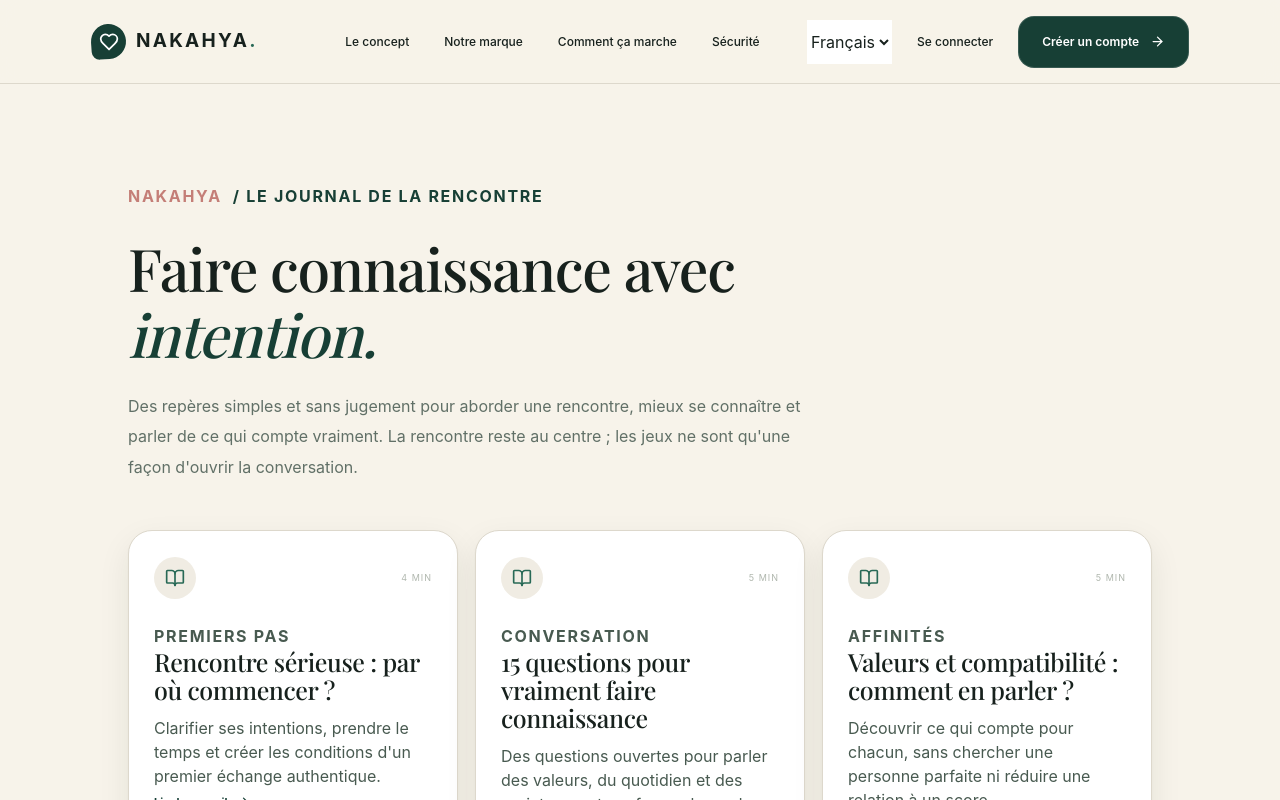
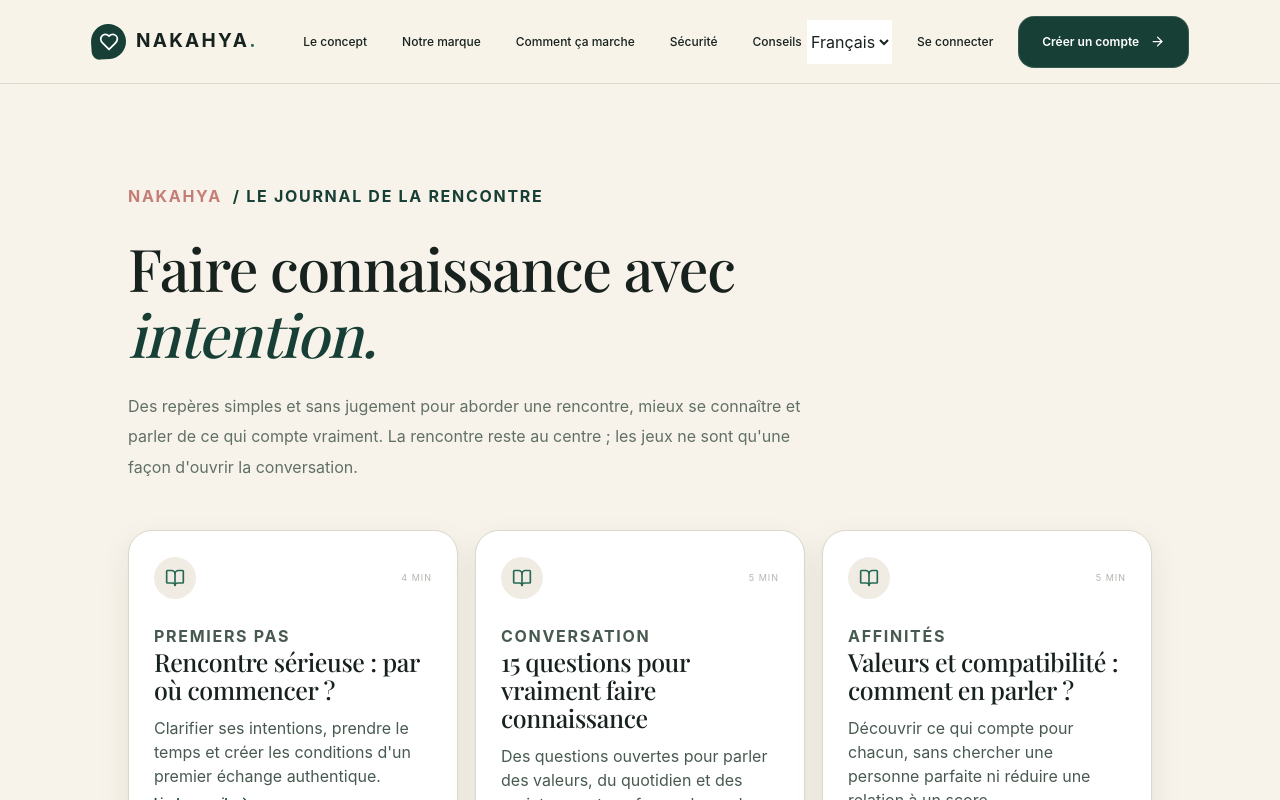
Before and after one commit to alilou31/Toto, a Next.js app: page /conseils in a window 1280 px wide. Shown: the top 800 px of the page. Built offline with nearby package versions, Linux system fonts and the light colour scheme; no server answers; a web font is replaced by a local one.

Commit message:
feat(seo): add editorial navigation entry

```diff
--- a/app/components/home-header.tsx
+++ b/app/components/home-header.tsx
@@ -102,7 +102,7 @@ export default function HomeHeader({ locale = "fr" }: { locale?: SupportedLocale
         <span className="brand-word">NAKAHYA<span className="brand-dot">.</span></span>
       </Link>
       <nav className="desktop-nav" aria-label="Navigation principale">
-        <Link href="/#concept">Le concept</Link><Link href="/#identite">Notre marque</Link><Link href="/#methode">Comment ça marche</Link><Link href="/#securite">Sécurité</Link>
+        <Link href="/#concept">Le concept</Link><Link href="/#identite">Notre marque</Link><Link href="/#methode">Comment ça marche</Link><Link href="/#securite">Sécurité</Link><Link href="/conseils">Conseils</Link>
       </nav>
       <div className="header-actions" aria-live="polite"><LocaleSwitcher initialLocale={locale} />
         {session === "checking" ? <span className="login-link" role="status">Vérification…</span> : session === "signed-in" ? (
@@ -126,6 +126,7 @@ export default function HomeHeader({ locale = "fr" }: { locale?: SupportedLocale
           <Link href="/#identite"><Heart size={17}/> L’esprit NAKAHYA</Link>
           <Link href="/#methode"><ArrowRight size={17}/> Comment ça marche</Link>
           <Link href="/#securite"><UserRound size={17}/> Sécurité et confidentialité</Link>
+          <Link href="/conseils"><Heart size={17}/> Conseils rencontre</Link>
         </div>
         {session === "signed-in" ? (
           <div className="mobile-nav-section">
```
